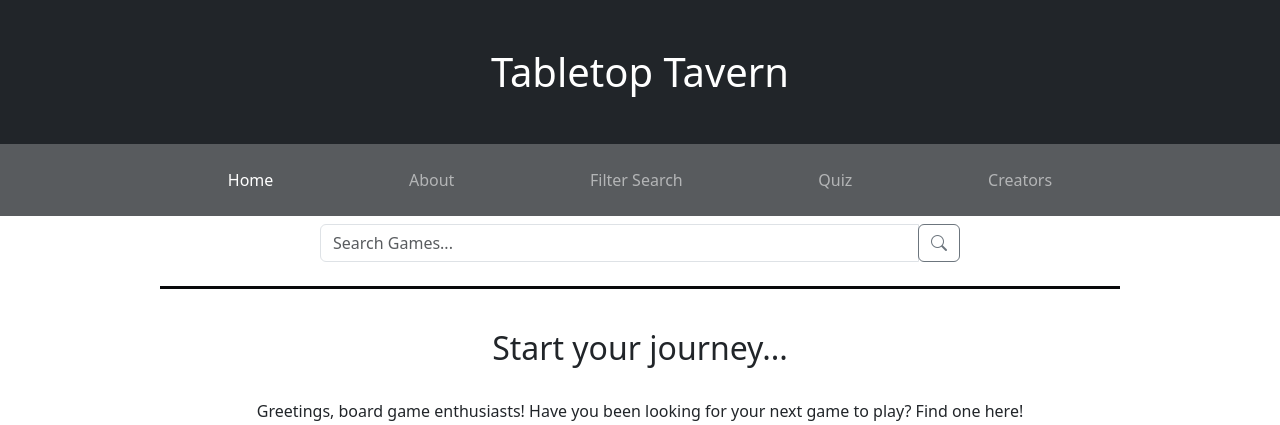
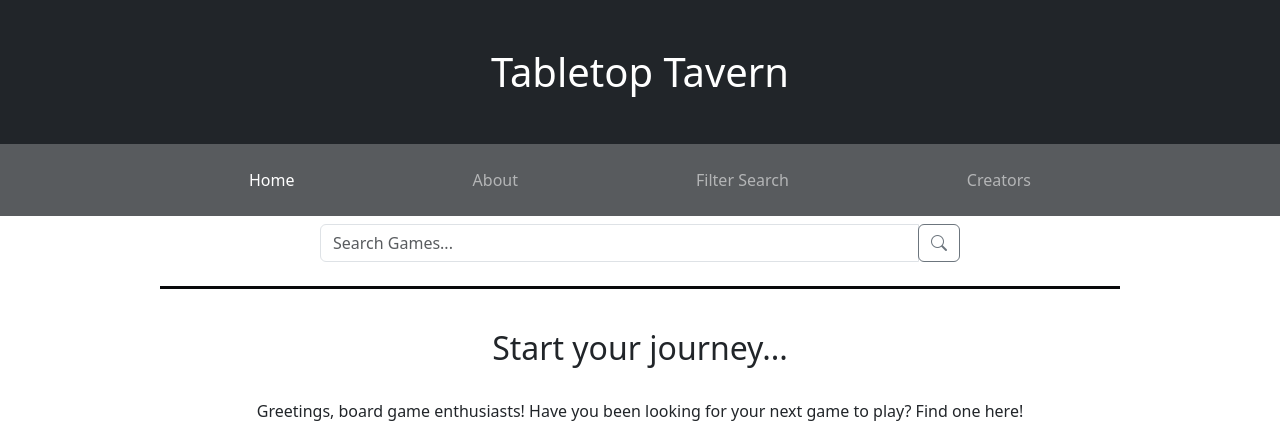
Before and after one commit to kthchew/TabletopTavern, a PHP site: page / in a window 1280 px wide. Shown: the top 425 px of the page. Run offline with PHP 8.4, Linux system fonts and the light colour scheme.

Commit message:
Update index.php

```diff
--- a/public/index.php
+++ b/public/index.php
@@ -19,7 +19,6 @@
         <li class="nav-item"><a class="nav-link active" href="index.html">Home</a></li>
         <li class="nav-item"><a class="nav-link" href="about.html">About</a></li>
         <li class="nav-item"><a class="nav-link" href="filter.html">Filter Search</a></li>
-        <li class="nav-item"><a class="nav-link" href="quiz.html">Quiz</a></li>
         <li class="nav-item"><a class="nav-link" href="creators.html">Creators</a></li>
     </ul>
 </nav>
```
